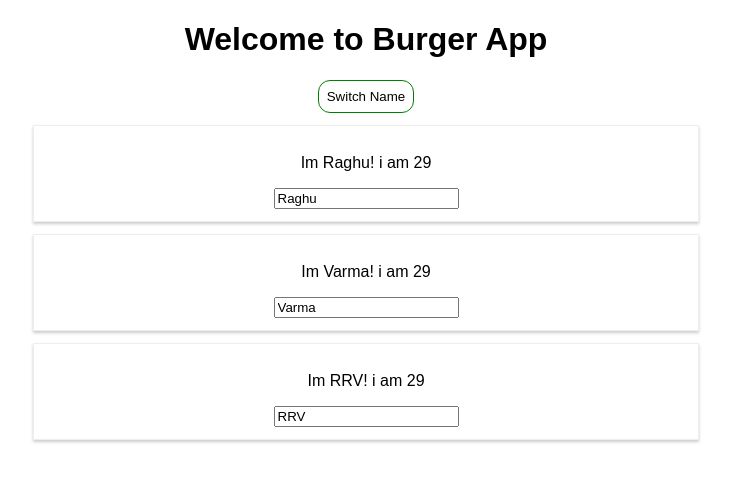
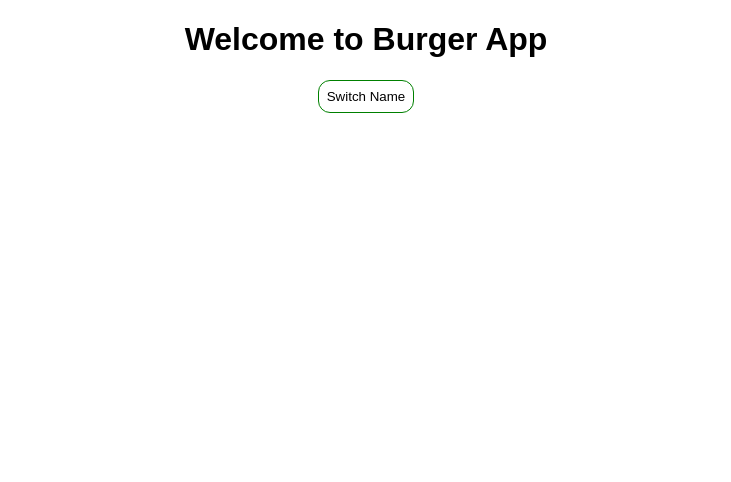
Before and after one commit to raghurudraraju-copart/burger-app-practice, a React (Create React App) app: page / in a window 1280 px wide. Shown: the top 482 px of the page, without its empty margins (274-1005 px from the left). Built offline with nearby package versions, Linux system fonts and the light colour scheme.

Commit message:
Rendering content conditionally.

```diff
--- a/src/App.js
+++ b/src/App.js
@@ -8,7 +8,8 @@ class App extends Component {
       { name: 'Raghu', age: 29 },
       { name: 'Varma', age: 29 },
       { name: 'RRV', age: 29 }
-    ]
+    ],
+    showPersons: false
   }
 
   switchNameHandler = (newName) => {
@@ -30,6 +31,11 @@ class App extends Component {
     })
   }
 
+  togglePersonHandler = () => {
+    const doesShowPeople = this.state.showPersons;
+    this.setState({showPersons: !doesShowPeople})
+  }
+
   render() {
     const btnStyle={
       backgroundColor: 'white',
@@ -41,10 +47,15 @@ class App extends Component {
     return (
       <div className="App">
         <h1>Welcome to Burger App</h1>
-        <button style={btnStyle} onClick={() => this.switchNameHandler("RRV") }>Switch Name</button>
-        <Person name={this.state.persons[0].name} age={this.state.persons[0].age} nameChanged={this.nameChangeHandler}/>
-        <Person name={this.state.persons[1].name} age={this.state.persons[1].age} click={this.switchNameHandler.bind(this, "Raghu Varma R")}/>
-        <Person name={this.state.persons[2].name} age={this.state.persons[2].age}/>
+        <button style={btnStyle} onClick={ this.togglePersonHandler }>Switch Name</button>
+        { this.state.showPersons === true ?
+          <div>
+            <Person name={this.state.persons[0].name} age={this.state.persons[0].age} nameChanged={this.nameChangeHandler}/>
+            <Person name={this.state.persons[1].name} age={this.state.persons[1].age} click={this.switchNameHandler.bind(this, "Raghu Varma R")}/>
+            <Person name={this.state.persons[2].name} age={this.state.persons[2].age}/>
+          </div> : null
+        }
+
       </div>
     );
     //return React.createElement('div', {className: 'App'}, React.createElement('h1', null, 'Welcome to Burger App'));
```
